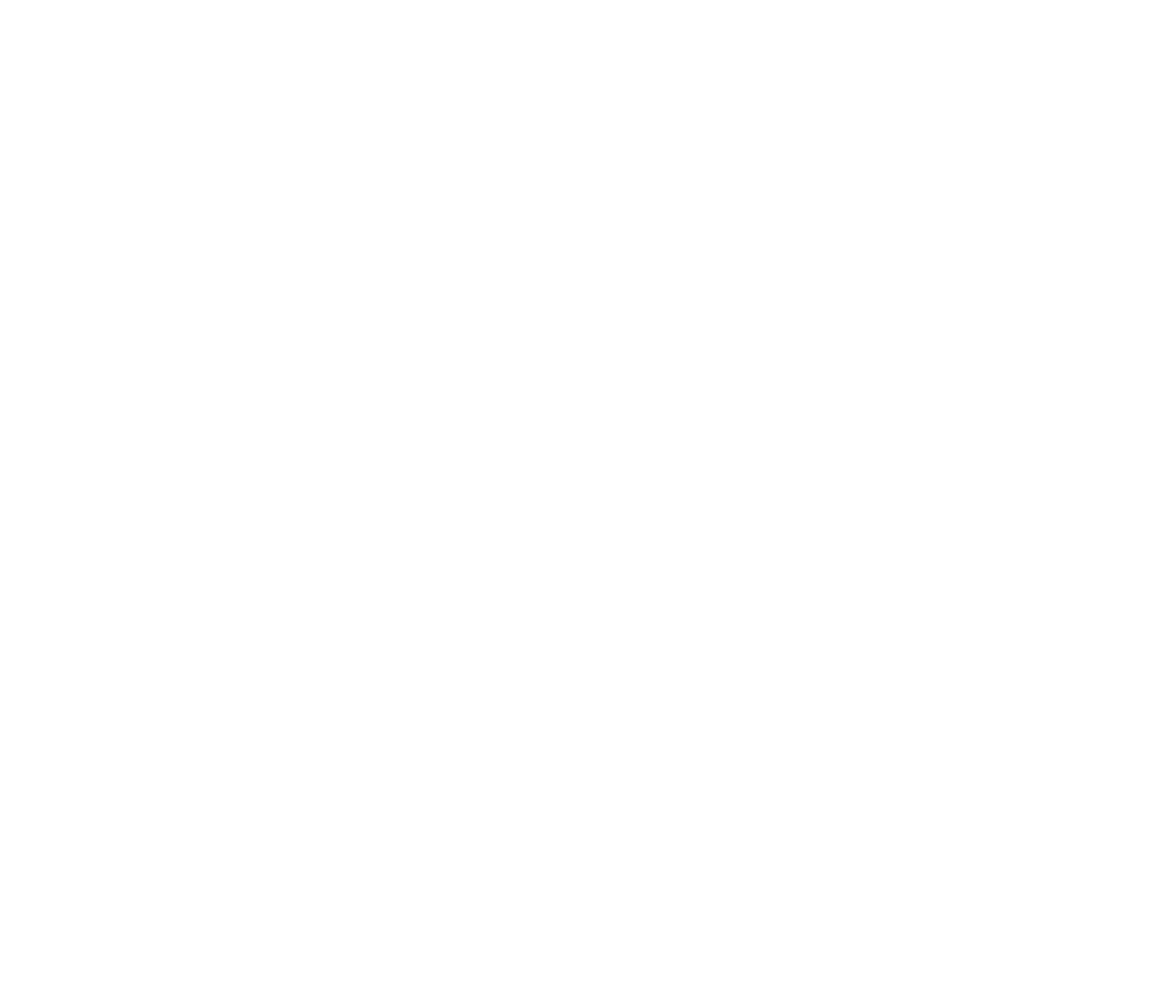
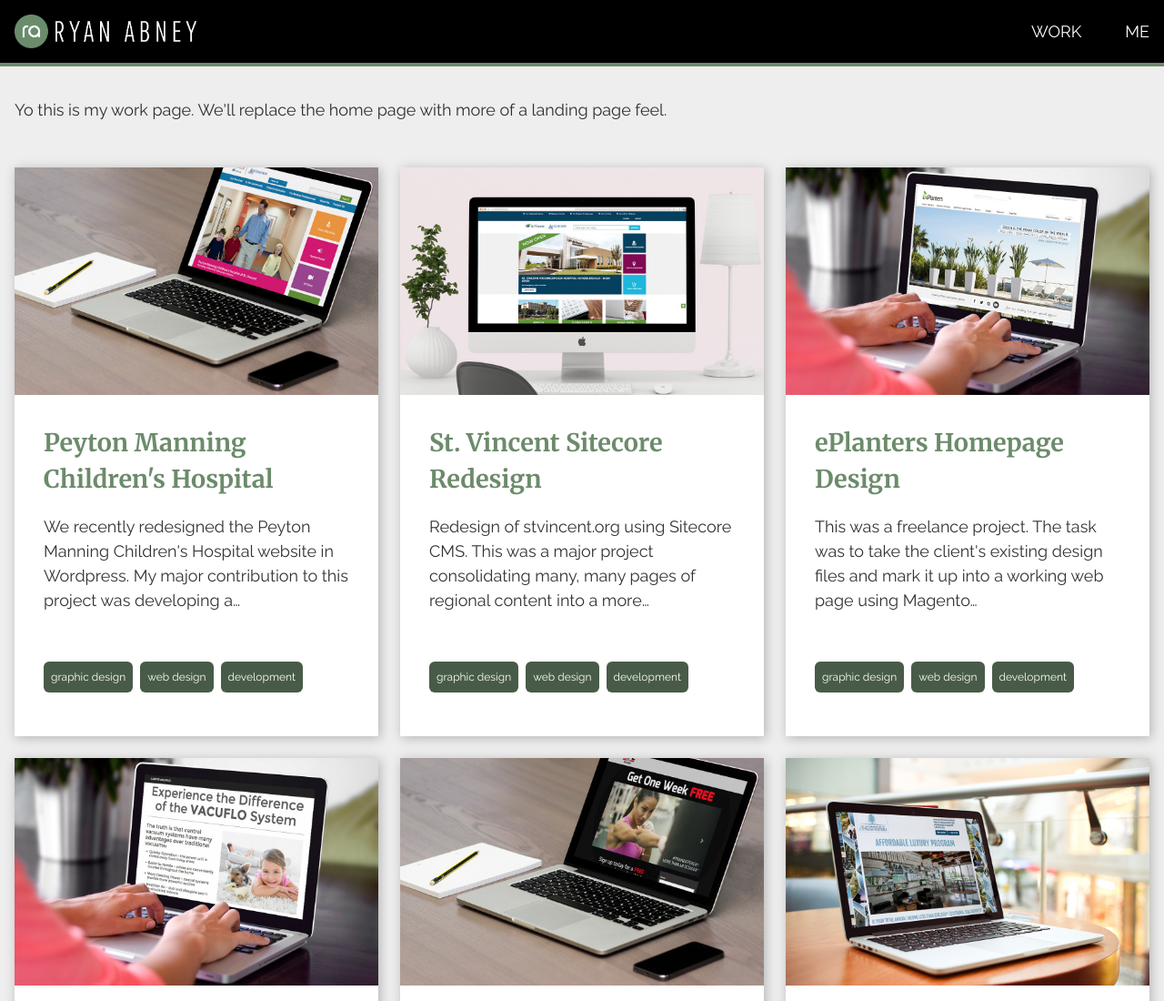
Before and after one commit to RCAbney/rcabney-archived, a Gatsby site: page /work in a window 1280 px wide. Before the commit this address had no page. Shown: the top 1100 px of the page at 91% size. Before the commit the page ends 800 px from the top, so only its background shows below. Built offline with nearby package versions, Linux system fonts and the light colour scheme; Gatsby itself is replaced by a stand-in of ours.

Commit message:
add work page

```diff
--- a/src/components/header.js
+++ b/src/components/header.js
@@ -12,7 +12,7 @@ const Header = ({ siteTitle }) => (
         </Link>
       </div>
       <div className="nav-links">
-        <Link to="/">WORK</Link>
+        <Link to="/work">WORK</Link>
         <Link to="/me">ME</Link>
       </div>
     </nav>
--- /dev/null
+++ b/src/pages/work.js
@@ -0,0 +1,24 @@
+import React from "react"
+import usePosts from "../hooks/usePosts"
+import Layout from "../components/layout"
+import SEO from "../components/seo"
+import Portfolio from "../components/portfolio"
+
+const WorkPage = () => {
+  const posts = usePosts()
+
+  return (
+    <Layout>
+      <SEO title="Home" />
+      <section className="homepage-intro">
+        <p>
+          Yo this is my work page. We'll replace the home page with more of a
+          landing page feel.
+        </p>
+      </section>
+      <Portfolio posts={posts} />
+    </Layout>
+  )
+}
+
+export default WorkPage
```
